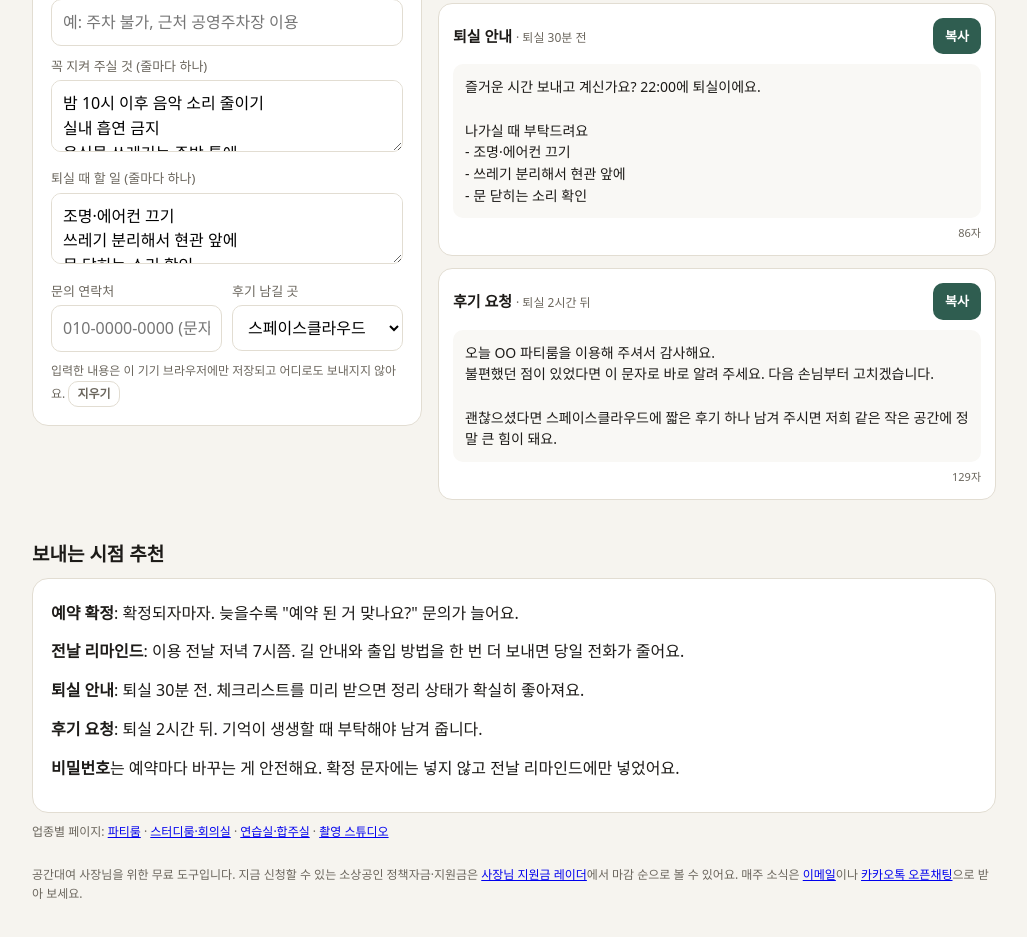
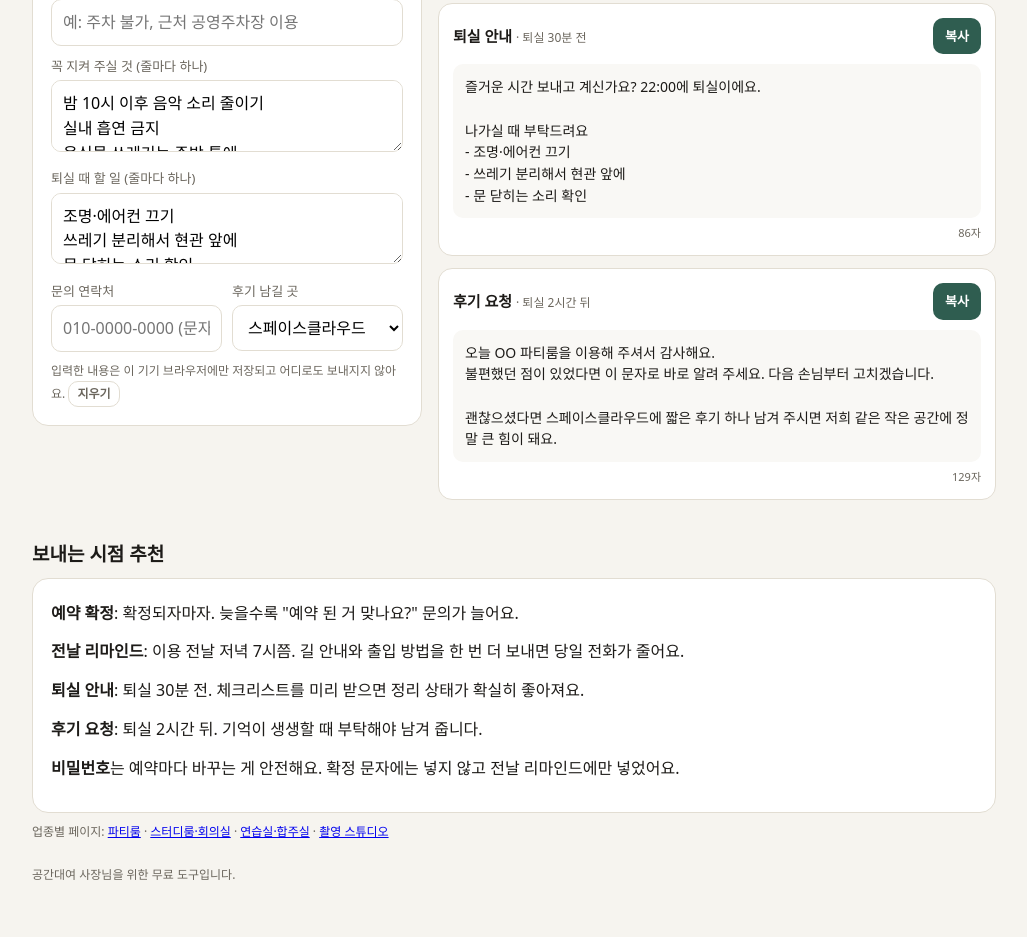
Before and after one commit to EDDpositive/guest-msg, a plain HTML site: page index.html in a window 1280 px wide. Shown: the part 920-1857 px from the top of the page, without its empty margins (126-1153 px from the left). Drawn offline with Linux system fonts and the light colour scheme.

Commit message:
Remove links to the retired subsidy radar, its newsletter and open chat
Co-Authored-By: Claude Opus 5.5 <noreply@anthropic.com>

```diff
--- a/index.html
+++ b/index.html
@@ -105,7 +105,7 @@ footer{font-size:12px;color:var(--sub);margin-top:24px}
 </div>
 
 <p class="tip">업종별 페이지: <a href="party/">파티룸</a> · <a href="study/">스터디룸·회의실</a> · <a href="music/">연습실·합주실</a> · <a href="studio/">촬영 스튜디오</a></p>
-<footer>공간대여 사장님을 위한 무료 도구입니다. 지금 신청할 수 있는 소상공인 정책자금·지원금은 <a href="https://eddpositive.github.io/sajang/?utm_source=guest-msg" target="_blank" rel="noopener">사장님 지원금 레이더</a>에서 마감 순으로 볼 수 있어요. 매주 소식은 <a href="https://s-newsletter-80c205.beehiiv.com/subscribe?utm_source=guest-msg" target="_blank" rel="noopener">이메일</a>이나 <a href="https://open.kakao.com/o/gUfaZ8Wi" target="_blank" rel="noopener">카카오톡 오픈채팅</a>으로 받아 보세요.</footer>
+<footer>공간대여 사장님을 위한 무료 도구입니다.</footer>
 </div>
 
 <script>
```
Also changed, not shown: music/index.html (+1 -1 lines), party/index.html (+1 -1 lines), studio/index.html (+1 -1 lines), study/index.html (+1 -1 lines).
